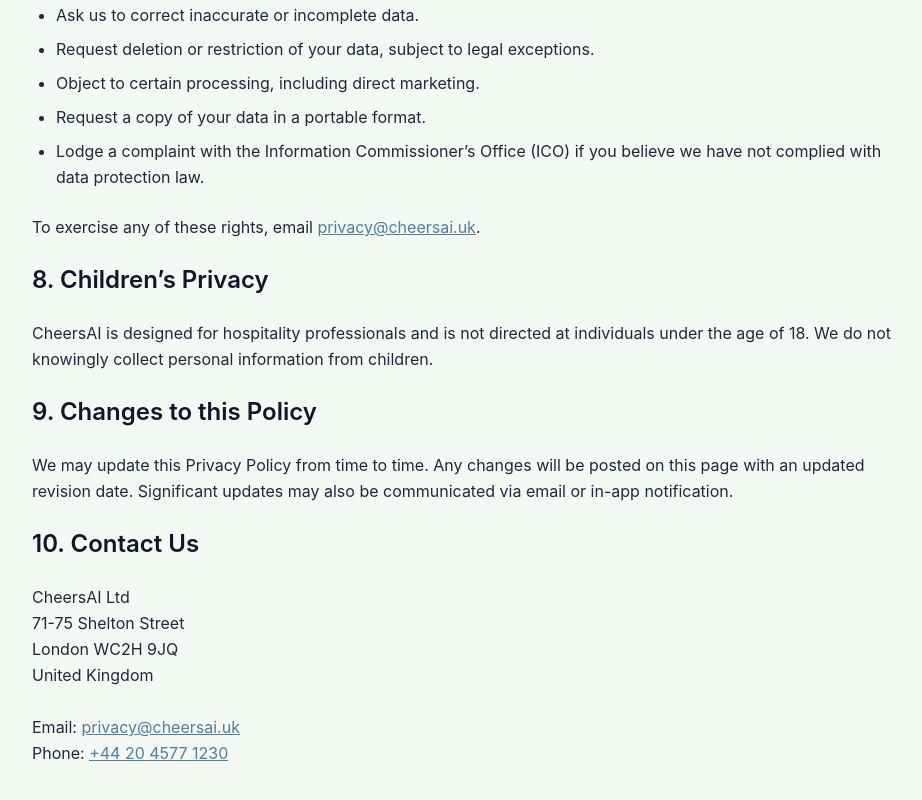
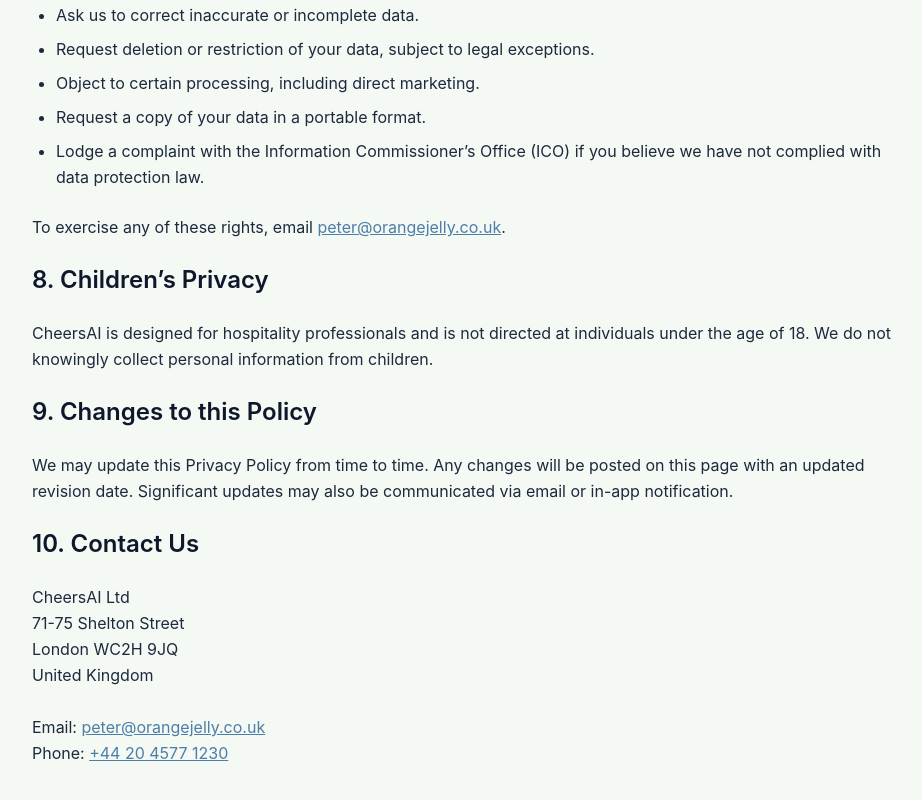
Before and after one commit to peterjpitcher/cheersai2.0, a Next.js app: page /privacy in a window 1280 px wide. Shown: the part 1656-2456 px from the top of the page, without its empty margins (176-1098 px from the left). Built offline with nearby package versions, Linux system fonts and the light colour scheme.

Commit message:
Align contact email with owner address

```diff
--- a/src/app/(auth)/login/page.tsx
+++ b/src/app/(auth)/login/page.tsx
@@ -179,7 +179,7 @@
             Privacy Policy
           </a>
           <span aria-hidden="true">•</span>
-          <a className="transition hover:text-white" href="mailto:hello@cheersai.uk">
+          <a className="transition hover:text-white" href="mailto:peter@orangejelly.co.uk">
             Contact
           </a>
         </nav>
--- a/src/app/(public)/privacy/page.tsx
+++ b/src/app/(public)/privacy/page.tsx
@@ -99,8 +99,8 @@
         </ul>
         <p>
           To exercise any of these rights, email{" "}
-          <a className="text-brand-teal underline hover:text-brand-teal/80" href="mailto:privacy@cheersai.uk">
-            privacy@cheersai.uk
+          <a className="text-brand-teal underline hover:text-brand-teal/80" href="mailto:peter@orangejelly.co.uk">
+            peter@orangejelly.co.uk
           </a>
           .
         </p>
@@ -126,8 +126,8 @@
           <br />
           <br />
           Email:{" "}
-          <a className="text-brand-teal underline hover:text-brand-teal/80" href="mailto:privacy@cheersai.uk">
-            privacy@cheersai.uk
+          <a className="text-brand-teal underline hover:text-brand-teal/80" href="mailto:peter@orangejelly.co.uk">
+            peter@orangejelly.co.uk
           </a>
           <br />
           Phone:{" "}
--- a/src/lib/constants.ts
+++ b/src/lib/constants.ts
@@ -1,5 +1,5 @@
 export const OWNER_ACCOUNT_ID = "00000000-0000-0000-0000-000000000001";
-export const OWNER_EMAIL = "owner@cheersai.uk";
+export const OWNER_EMAIL = "peter@orangejelly.co.uk";
 export const OWNER_DISPLAY_NAME = "CheersAI Owner";
 export const DEFAULT_TIMEZONE = "Europe/London";
 
```
